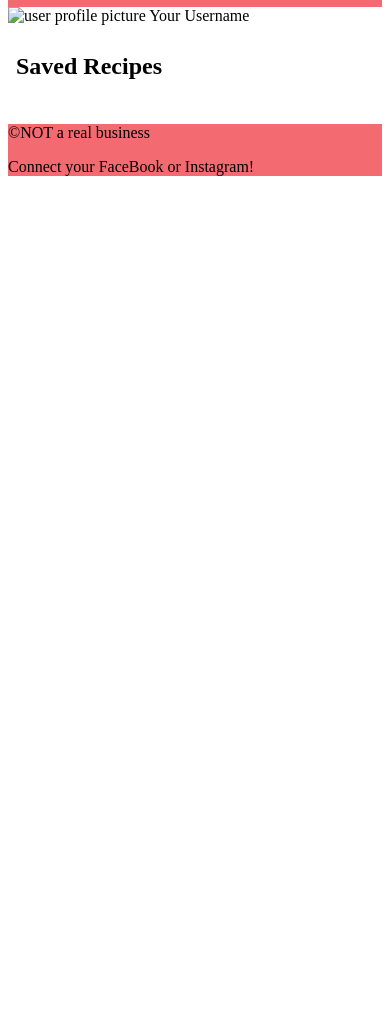
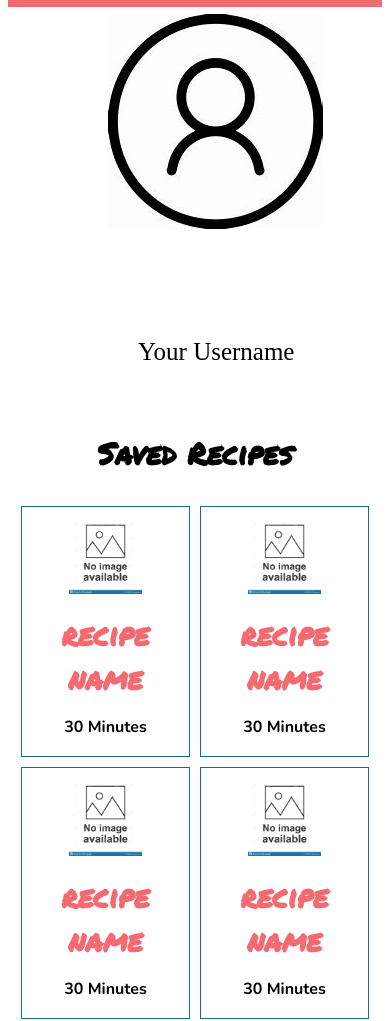
Before and after one commit to kelseyberta/WDD330-Recipes, a website built with Vite: page src/list/index.html in a window 390 px wide. Shown: the part 225-1246 px from the top of the page. Before the commit the page ends 844 px from the top, so only its background shows below. Built offline with nearby package versions, Linux system fonts and the light colour scheme; files whose address does not match are found by name.

Commit message:
mobile and web views fixed

```diff
--- a/src/css/style.css
+++ b/src/css/style.css
@@ -9,8 +9,15 @@
 * {
     box-sizing: border-box;
   }
+
 main {
     background-color: white;
+}
+.recipe-details_add{
+    position:relative;
+    top: 50%;
+    left: 45%;
+    padding: 5%;
 }
 button{
     text-align: center;
@@ -19,12 +26,14 @@ button{
     background-color: var(--second-color);
     font-weight: bolder;
     cursor: pointer;
-    border: 2mm ridge black;
+    border: 3mm Solid var(--second-color);
     font-size: 18px;
+    display: block;
 }
 button:hover{
     background-color: var(--primary-color);
     color: var(--accent-color);
+    border: 3mm solid var(--primary-color)
 }
 /*header*/
 header {
@@ -107,6 +116,7 @@ header {
 }
 .recipes {
     padding: 0.5em;
+    text-align: center;
   }
   .recipe-list {
     display: flex;
@@ -133,6 +143,10 @@ header {
   .recipe-card h2,
   .recipe-card p {
     margin: 0.5em 0;
+  }
+  .recipes h2{
+    font-family: var(--font-marker);
+    font-size: 30px;
   }
 .recipe_name{
     color:#f36a71;
@@ -179,12 +193,33 @@ header {
     font-family: var(--font-body);
     font-size: 18px;
 }
+/*user view*/
+.user_head{
+    display:flex;
+    padding: 2%;
+    padding-left: 100px;
+}
+.user_head img {
+    justify-content: left;
+}
+.user_head p{
+    justify-content: center;
+    padding-top: 80px;
+    padding-left: 30px;
+    font-size: 25px;
+}
 /* Footer */
 #dynamic-footer{
     background-color: var(--primary-color);
 }
 
 /*Mobile Screen*/
-@media screen and (max-width: 500px){
+@media screen and (max-width: 550px){
+    main{
+        display: block;
+    }
+    .user_head, .ing-dir, .category-types{
+        display: block;
+    }
 
 }
--- a/src/list/index.html
+++ b/src/list/index.html
@@ -18,15 +18,42 @@
     </header>
 
     <main class="divider">
-    <section>
-        <img alt="user profile picture">
-        <a class="profile-username">Your Username</a>
+    <section class="user_head">
+        <img src="../public/images/profile-icon.jpg" alt="profile picture" >
+        <p class="profile-username" class="username">Your Username</p>
     </section>
       <section class="recipes">
         <h2>Saved Recipes</h2>
 
         <ul class="recipe-list">
-
+          <li class="recipe-card">
+            <a href="../recipe-list/index.html">
+              <img src="../public/images/no-image.jpg" alt="No image available">
+              <h2 class="recipe_name">recipe name</h2>
+              <p class="recipe_time">30 Minutes</p>
+            </a>
+          </li>
+          <li class="recipe-card">
+            <a href="../recipe-list/index.html">
+              <img src="../public/images/no-image.jpg" alt="No image available">
+              <h2 class="recipe_name">recipe name</h2>
+              <p class="recipe_time">30 Minutes</p>
+            </a>
+          </li>
+          <li class="recipe-card">
+            <a href="../recipe-list/index.html">
+              <img src="../public/images/no-image.jpg" alt="No image available">
+              <h2 class="recipe_name">recipe name</h2>
+              <p class="recipe_time">30 Minutes</p>
+            </a>
+          </li>
+          <li class="recipe-card">
+            <a href="../recipe-list/index.html">
+              <img src="../public/images/no-image.jpg" alt="No image available">
+              <h2 class="recipe_name">recipe name</h2>
+              <p class="recipe_time">30 Minutes</p>
+            </a>
+          </li>
         </ul>
         </div>
       </section>
```
